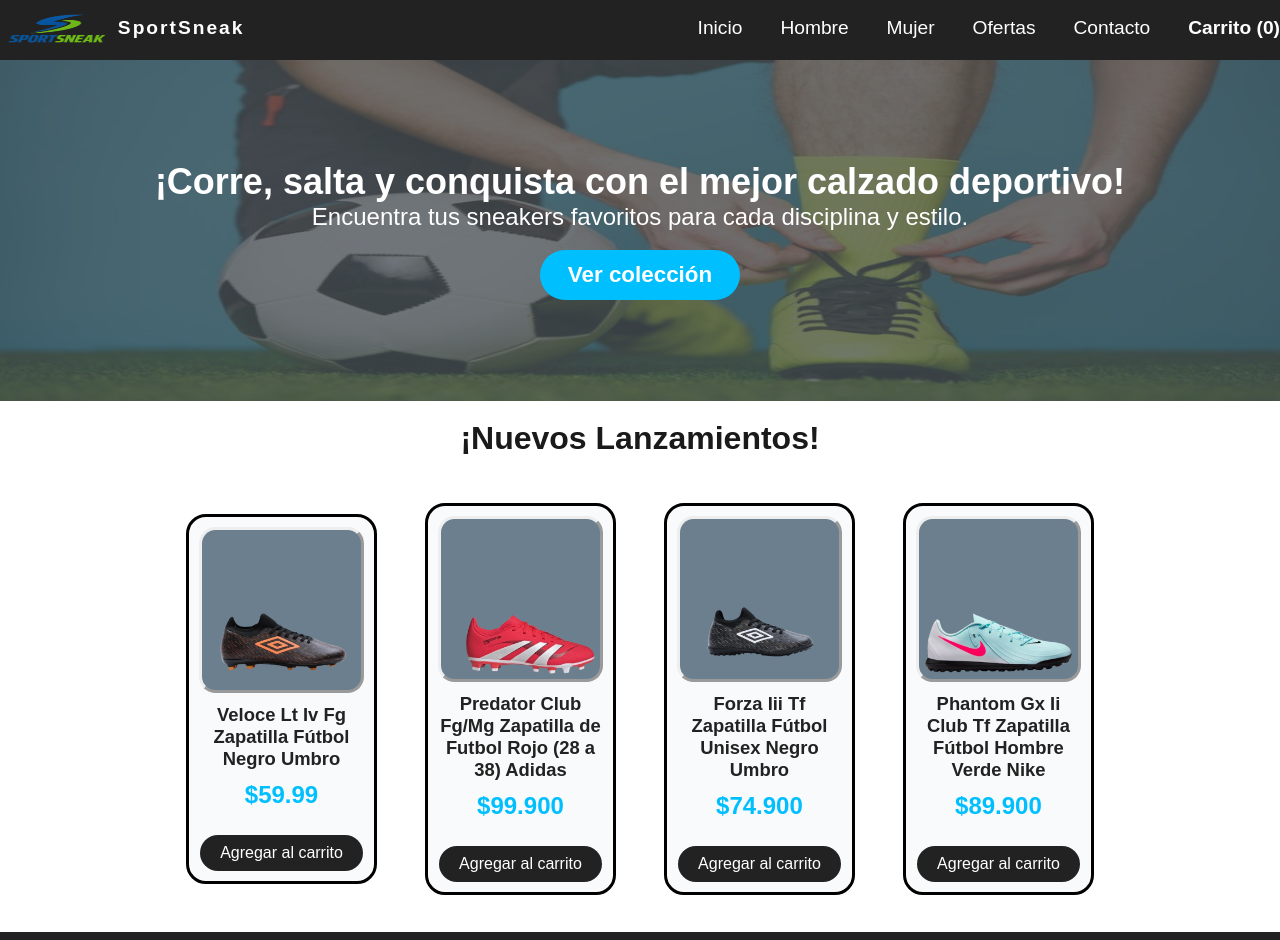
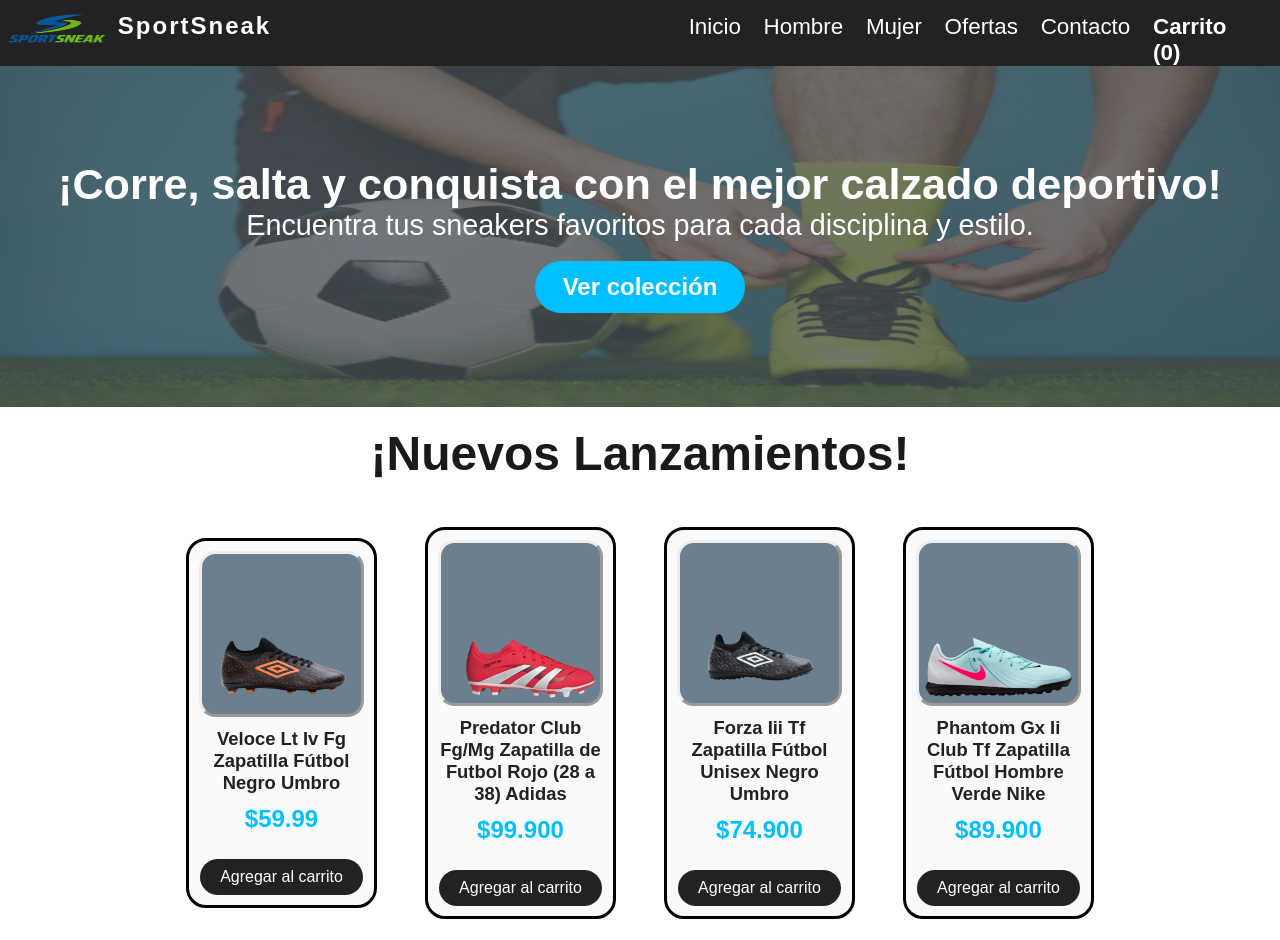
Before and after one commit to Juan788800/ADSO-3065369-JUAN-MANUEL-RODRIGUEZ-CARRE-O-PAGINA-ECOMMERCE-TIENDA-DE-ZAPATOS-DEPORTIVOS, a plain HTML site: page index.html in a window 1280 px wide. Shown: the top 940 px of the page. Drawn offline with Linux system fonts and the light colour scheme.

Commit message:
se mejora visualmente las letras, con un pequeño margen en la barra de navegación y ya

```diff
--- a/style.css
+++ b/style.css
@@ -54,7 +54,7 @@ body {
 
 .header__logo-text {
   letter-spacing: 2px;
-  font-size: 1.2rem;
+  font-size: 1.5rem;
   font-weight: bold;
 }
 
@@ -71,6 +71,7 @@ i {
 }
 
 .header__nav {
+  margin-right: 2%;
   width: 65%;
   display: flex;
   gap: 0.6cm;
@@ -80,7 +81,7 @@ i {
 .header__nav a {
   color: var(--color-header-text);
   text-decoration: none;
-  font-size: 1.2rem;
+  font-size: 1.4rem;
   transition: color 0.2s;
 }
 
@@ -106,7 +107,7 @@ i {
 }
 
 .banner__texto {
-  font-size: 1.5rem;
+  font-size: 1.8rem;
   top: 0;
   width: 100%;
   height: 100%;
@@ -128,13 +129,13 @@ i {
   border-radius:30px;
   text-decoration: none;
   font-weight: bold;
-  font-size: 1.4rem;
-  transition: transform 0.3s ease-in-out, background 0.3s ease
+  font-size: 1.5rem;
+  transition: transform 0.3s ease-in-out, background 0.5s ease
 }
 
 .banner__cta:hover {
   transform: scale(1.2);
-  background-color: #00ff99;
+  background-color: #38c089;
 }
 
 .productos {
@@ -153,7 +154,7 @@ i {
 .productos__titulo {
   margin-bottom: 28px;
   color: #1a1a1a;
-  font-size: 2rem;
+  font-size: 3rem;
 }
 
 .productos__lista {
@@ -397,7 +398,8 @@ i {
 }
 
   .header__nav {
-    width: 70%;
+    margin-right: 1%;
+    width: 60%;
     justify-content: space-evenly;
   }
 
```
